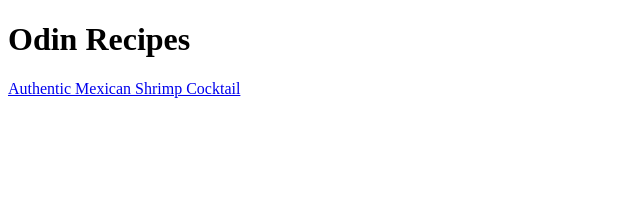
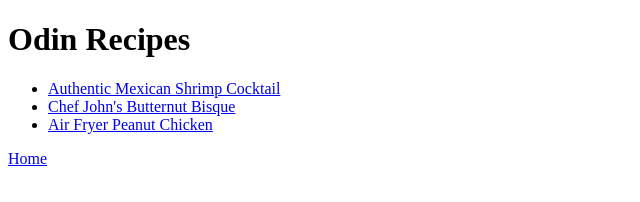
Before and after one commit to demianprogramming/odin_recipes, a plain HTML site: page index.html in a window 1280 px wide. Shown: the whole page, without its empty margins (0-640 px from the left). Drawn offline with Linux system fonts and the light colour scheme.

Commit message:
Add recipes to index and create recipes files

```diff
--- a/index.html
+++ b/index.html
@@ -7,6 +7,17 @@
 </head>
 <body>
     <h1>Odin Recipes</h1>
-    <a href="recipes/shrimp_cocktail.html">Authentic Mexican Shrimp Cocktail</a>
+    <ul>
+        <li><a href="./recipes/shrimp_cocktail.html">Authentic Mexican Shrimp Cocktail</a></li>
+        <li><a href="./recipes/butternut_bisque.html">Chef John's Butternut Bisque</a></li>
+        <li><a href="./recipes/peanut_chicken.html">Air Fryer Peanut Chicken</a></li>
+    </ul>
 </body>
+<footer>
+    <a href="index.html">Home</a>
+    <!-- https://www.allrecipes.com/recipe/228393/authentic-mexican-shrimp-cocktail-coctel-de-camarones-estilo-mexicano/
+     https://www.allrecipes.com/recipe/262044/chef-johns-butternut-bisque/
+      https://www.allrecipes.com/air-fryer-peanut-chicken-recipe-11728705
+    -->
+</footer>
 </html>
```
Also changed, not shown: recipes/butternut_bisque.html (added, +14 -0 lines), recipes/peanut_chicken.html (added, +14 -0 lines).
